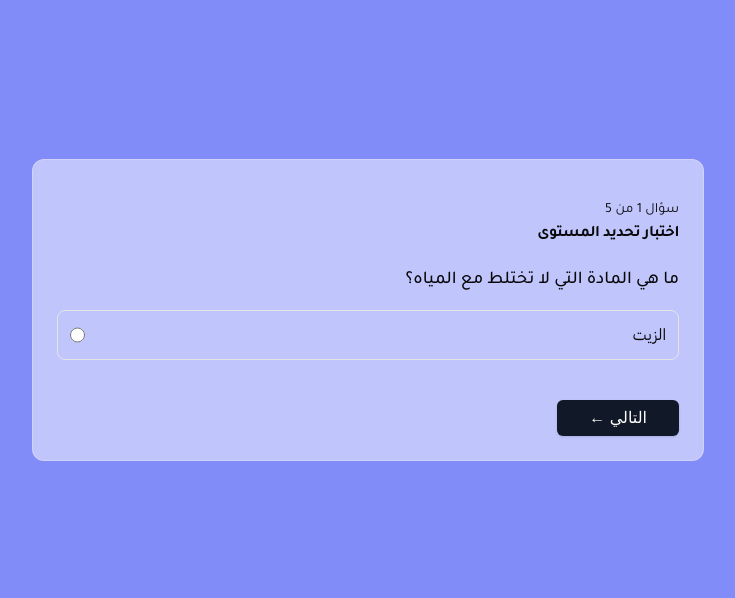
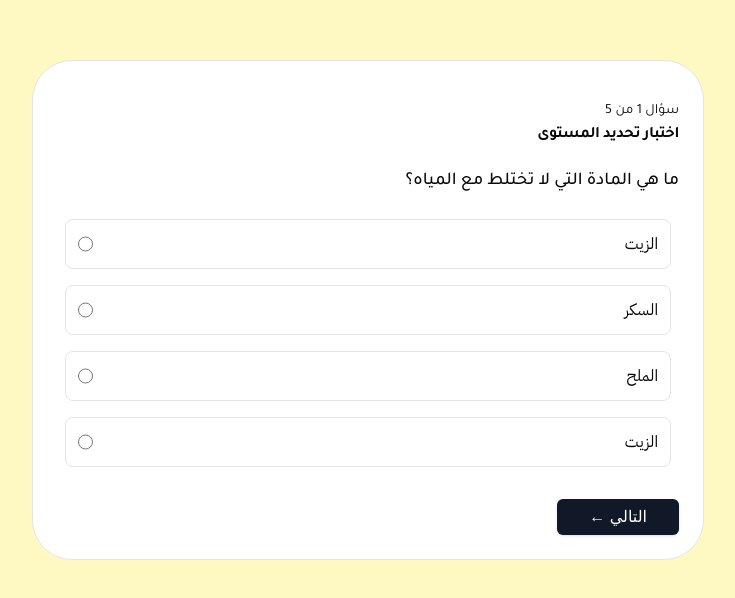
Before and after one commit to Waleedkhttab95/thekaa_fronend, a Next.js app: page /test in a window 1280 px wide. Shown: the part 106-704 px from the top of the page, without its empty margins (272-1007 px from the left). Built offline with nearby package versions, Linux system fonts and the light colour scheme; what tailwindcss-rtl would draw is missing.

Commit message:
Add transparent to tailwind and globals

```diff
--- a/src/app/globals.css
+++ b/src/app/globals.css
@@ -12,6 +12,7 @@ body {
     --foreground: 240 10% 3.9%;
     --card: 0 0% 100%;
     --card-foreground: 240 10% 3.9%;
+    --card-transparent: 0 0% 100% /50%;
     --popover: 0 0% 100%;
     --popover-foreground: 240 10% 3.9%;
     --primary: 240 5.9% 10%;
@@ -39,6 +40,7 @@ body {
     --foreground: 0 0% 98%;
     --card: 240 10% 3.9%;
     --card-foreground: 0 0% 98%;
+    --card-transparent: 0 100% 100% / 50%;
     --popover: 240 10% 3.9%;
     --popover-foreground: 0 0% 98%;
     --primary: 0 0% 98%;
--- a/src/app/test/page.tsx
+++ b/src/app/test/page.tsx
@@ -6,9 +6,9 @@ import { Card, CardContent, CardDescription, CardFooter, CardHeader, CardTitle }
 export default function TestPage() {
 
   return (
-    <div className="min-h-screen p-4 bg-indigo-400">
+    <div className="min-h-screen p-4 bg-yellow-100">
       <div className="container mx-auto flex justify-center items-center min-h-screen">
-            <Card variant="transparent" className="w-full max-w-2xl pt-4">
+            <Card variant="default" className="w-full max-w-2xl pt-4">
 
                 <CardHeader>
                     <CardDescription>سؤال 1 من 5</CardDescription>
@@ -19,7 +19,25 @@ export default function TestPage() {
                     <div className="space-y-6">
                         <div className="text-right">
                         <h2 className="text-lg font-tajawal font-medium mb-4">ما هي المادة التي لا تختلط مع المياه؟</h2>
-                            <div className="space-y-3">
+                            <div className="space-y-3 p-2">
+                                <div className="flex items-center justify-end gap-2 p-3 rounded-lg border hover:bg-gray-50 cursor-pointer">
+                                    <label className="w-full text-right cursor-pointer font-ibm font-regular">الزيت</label>
+                                    <input type="radio" name="answer" className="w-4 h-4" />
+                                </div>
+                            </div>
+                            <div className="space-y-3 p-2">
+                                <div className="flex items-center justify-end gap-2 p-3 rounded-lg border hover:bg-gray-50 cursor-pointer">
+                                    <label className="w-full text-right cursor-pointer font-ibm font-regular">السكر</label>
+                                    <input type="radio" name="answer" className="w-4 h-4" />
+                                </div>
+                            </div>
+                            <div className="space-y-3 p-2">
+                                <div className="flex items-center justify-end gap-2 p-3 rounded-lg border hover:bg-gray-50 cursor-pointer">
+                                    <label className="w-full text-right cursor-pointer font-ibm font-regular">الملح</label>
+                                    <input type="radio" name="answer" className="w-4 h-4" />
+                                </div>
+                            </div>
+                            <div className="space-y-3 p-2">
                                 <div className="flex items-center justify-end gap-2 p-3 rounded-lg border hover:bg-gray-50 cursor-pointer">
                                     <label className="w-full text-right cursor-pointer font-ibm font-regular">الزيت</label>
                                     <input type="radio" name="answer" className="w-4 h-4" />
@@ -30,14 +48,12 @@ export default function TestPage() {
                 </CardContent>
 
                 <CardFooter>
-                    <div className="flex justify-end pt-4">
                         <Button
                             variant="default"
-                            className="w-full sm:w-auto bg-gray-900 hover:bg-gray-800 text-white px-4 sm:px-8 py-2 font-pingar font-medium text-sm sm:text-base"
+                            className="w-full max-w-full sm:w-auto bg-gray-900 hover:bg-gray-800 text-white px-4 sm:px-8 py-2 font-pingar font-medium text-sm sm:text-base"
                         >
                             التالي ←
                         </Button>
-                    </div>
                 </CardFooter>
             </Card>
       </div>
--- a/src/components/molecules/card.tsx
+++ b/src/components/molecules/card.tsx
@@ -11,15 +11,15 @@ interface CardProps extends React.HTMLAttributes<HTMLDivElement> {
 const Card = React.forwardRef<HTMLDivElement, CardProps>(
   ({ className, variant = "default", ...props }, ref) => {
     const variantStyles = {
-      default: "bg-card border shadow",
-      transparent: "bg-[rgba(255,255,255,0.5)] dark:bg-[rgba(0,0,0,0.5)] backdrop-blur-sm border border-muted/30"
+      default: "bg-card border",
+      transparent: "bg-card-transparent backdrop-blur-sm border border-muted/30"
     }
 
     return (
       <div
         ref={ref}
         className={cn(
-          "rounded-xl text-card-foreground",
+          "rounded-[40px] text-card-foreground",
           variantStyles[variant],
           className
         )}
--- a/tailwind.config.ts
+++ b/tailwind.config.ts
@@ -19,6 +19,7 @@ export default {
         foreground: "hsl(var(--foreground))",
         card: {
           DEFAULT: "hsl(var(--card))",
+          transparent: "hsla(var(--card-transparent))",
           foreground: "hsl(var(--card-foreground))",
         },
         popover: {
```
